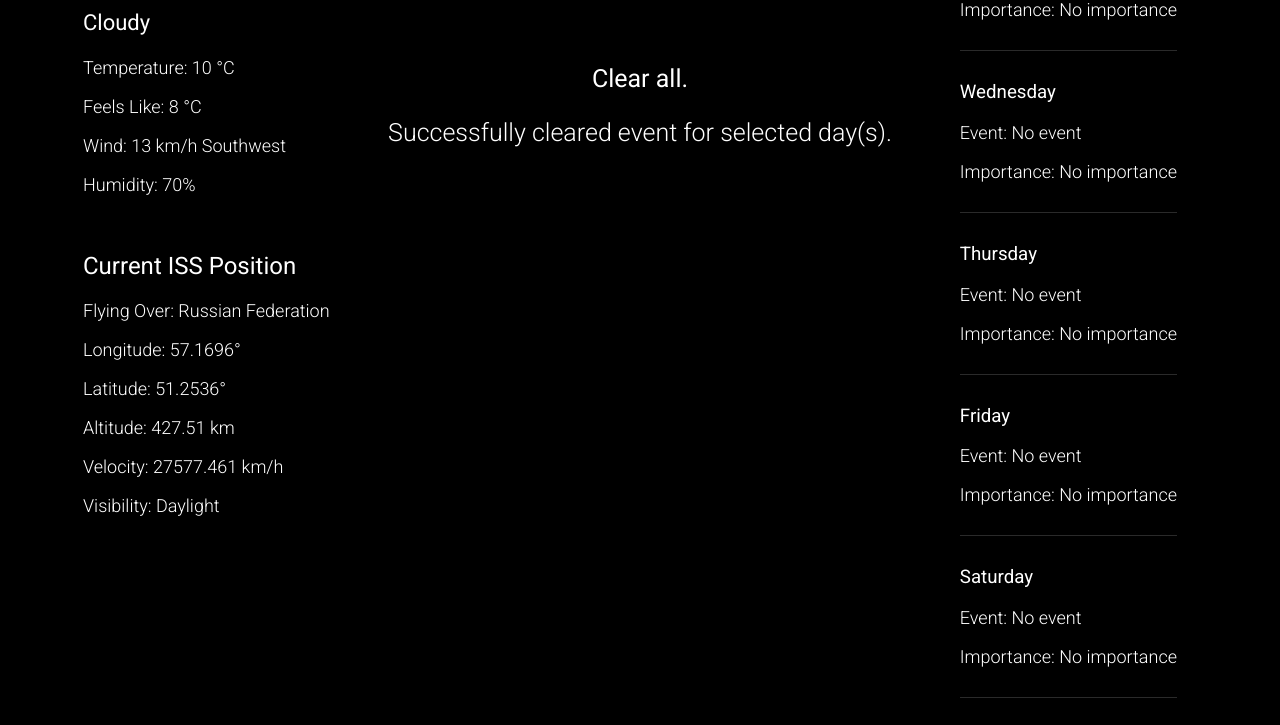
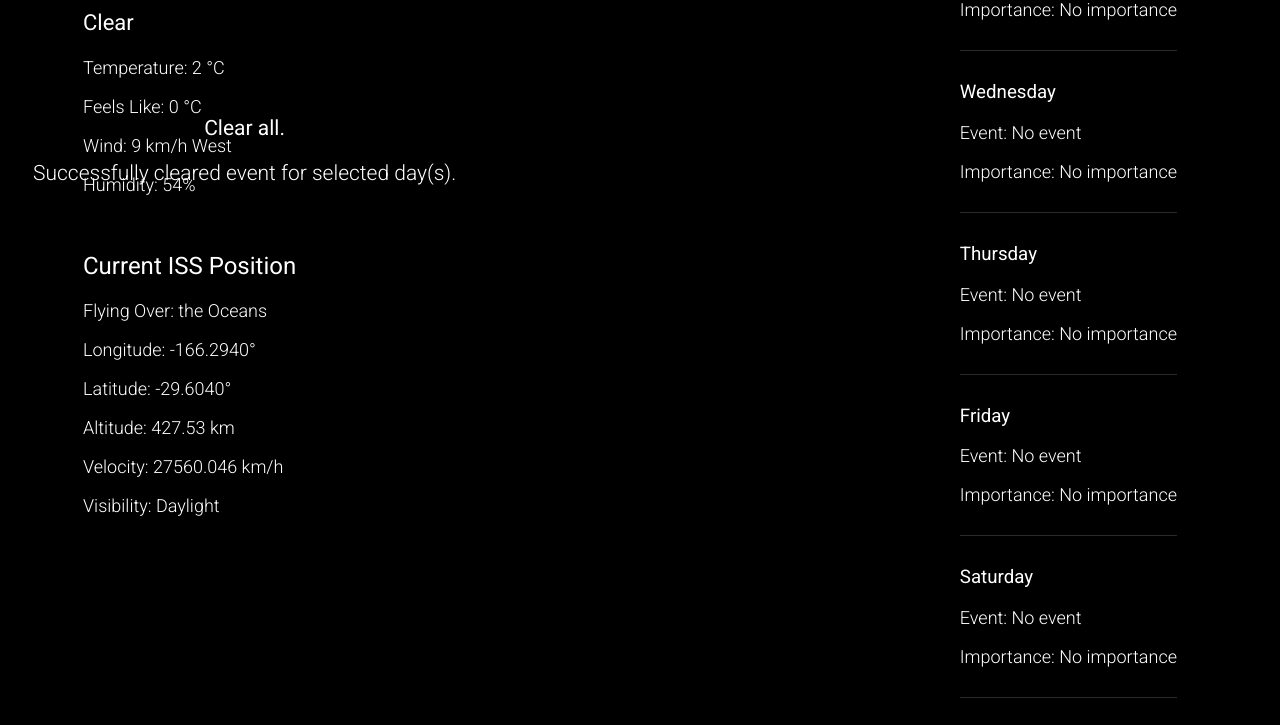
Before and after one commit to Ryan-Awad/Smart-Mirror, a website: page GUI/gui.html in a window 1280 px wide. Shown: the part 521-1246 px from the top of the page. Drawn offline with Linux system fonts and the light colour scheme.

Commit message:
Restyled stuff

```diff
--- a/GUI/data/data.json
+++ b/GUI/data/data.json
@@ -1 +1 @@
-[{"temp":"10","feels":"8","wind":"13 km/h Southwest","humidity":"70%","sky":"Cloudy","icon_url":"http://blob.weather.microsoft.com/static/weather4/en-us/law/27.gif","degreetype":"C"},{"location":"Russian Federation","lon":"57.1696","lat":"51.2536","alt":"427.51","vel":"27577.461","vis":"Daylight"},{"day":20,"month":4,"year":2021,"hours":1,"minutes":"29"},{"command":"Clear all.","response":"Successfully cleared event for selected day(s)."}]
+[{"temp":"2","feels":"0","wind":"9 km/h West","humidity":"54%","sky":"Clear","icon_url":"http://blob.weather.microsoft.com/static/weather4/en-us/law/31.gif","degreetype":"C"},{"location":"the Oceans","lon":"-166.2940","lat":"-29.6040","alt":"427.53","vel":"27560.046","vis":"Daylight"},{"day":22,"month":4,"year":2021,"hours":23,"minutes":"45"},{"command":"Clear all.","response":"Successfully cleared event for selected day(s)."}]
--- a/GUI/gui.css
+++ b/GUI/gui.css
@@ -56,12 +56,8 @@ hr {
 
 #voice-recog {
     font-weight: 300;
-    font-size: 25px;
+    font-size: 21px;
     position: absolute;
-    top: 70%;
-    margin-left: auto;
-    margin-right: auto;
-    left: 0;
-    right: 0;
+    top: 77%;
     text-align: center;
 }
--- a/GUI/gui.js
+++ b/GUI/gui.js
@@ -90,7 +90,7 @@ function updateData() {
         loadCalendarData(() => {
             setTimeout(() => {
                 updateData();
-            }, 2000);
+            }, 2500);
         });
     });
 };
--- a/features/featureWorkers/featureUpdater.js
+++ b/features/featureWorkers/featureUpdater.js
@@ -8,7 +8,7 @@ module.exports = {
             fs.writeFile(dataPath, JSON.stringify(jsonData), () => {
                 setTimeout(() => {
                     module.exports.update(dataPath);
-                }, 2000);
+                }, 5000);
             });
         });
     }
```
